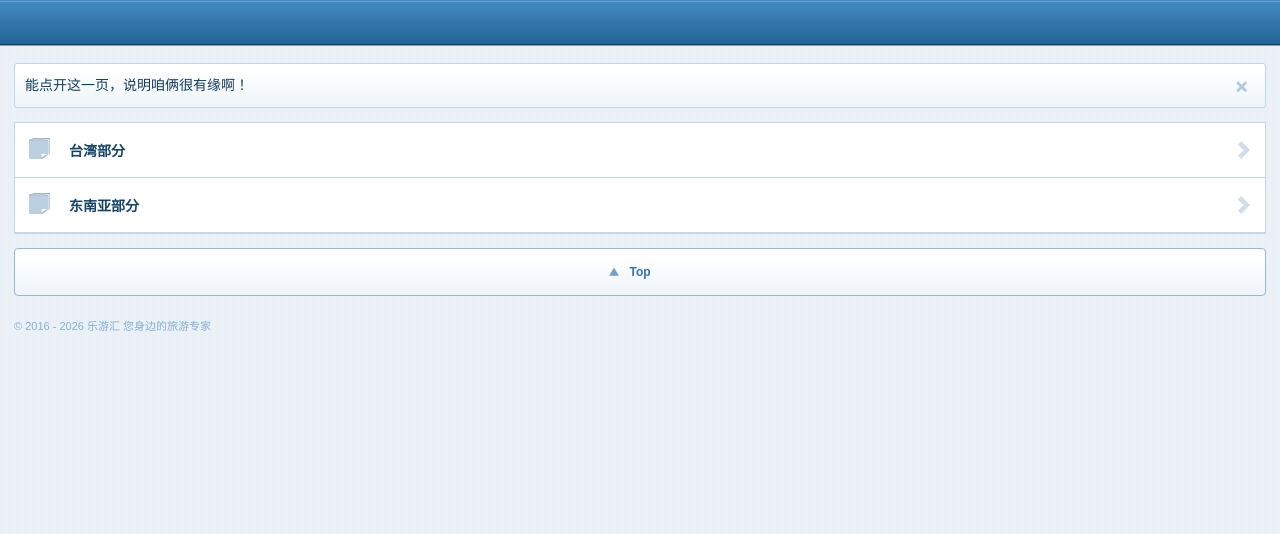
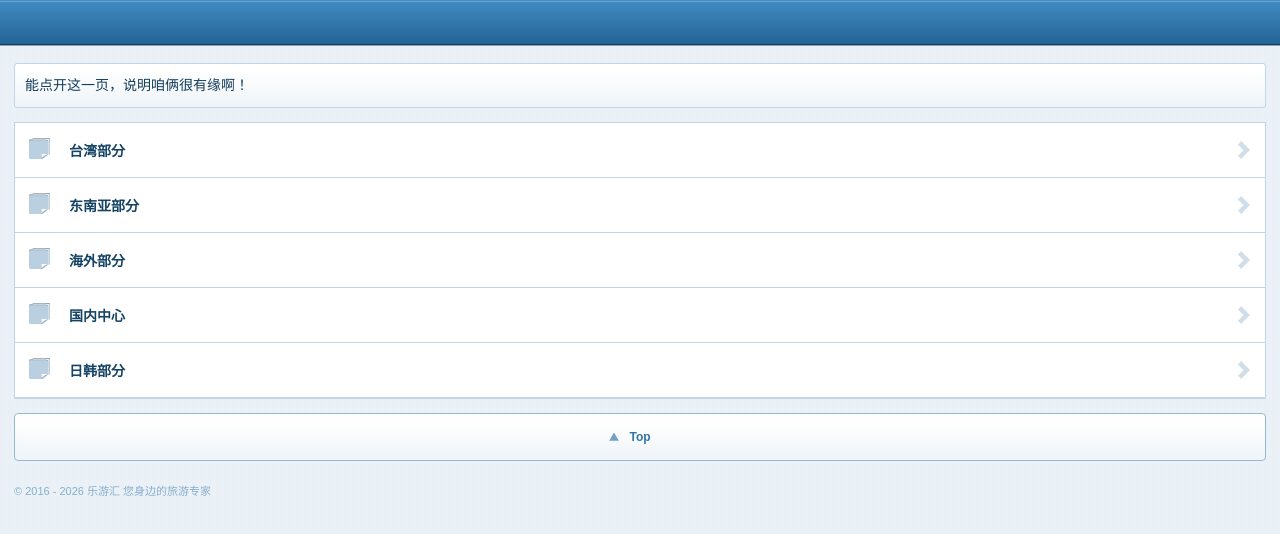
Before and after one commit to SimoHua/MobilSEE, a plain HTML site: page index.html in a window 1280 px wide. Drawn offline with Linux system fonts and the light colour scheme.

Commit message:
Mo3
new parts

```diff
--- a/index.html
+++ b/index.html
@@ -34,8 +34,7 @@
             <!-- start profile box -->
             <div class="profilebox">
            	    能点开这一页，说明咱俩很有缘啊！<b></b>
-                <a href="#" class="logout">logout</a>
-                <div class="clear"></div>
+           	    <div class="clear"></div>
             </div>
             <!-- end profile box -->
 
@@ -45,6 +44,9 @@
            	 <ul id="menu">
              	<li><a href="articles.html"><img src="img/icons/files.png" width="21" height="21" alt="icon" class="m-icon"/><b>台湾部分</b></a></li>
              	<li><a href="articles2.html"><img src="img/icons/files.png" width="21" height="21" alt="icon" class="m-icon"/><b>东南亚部分</b></a></li>
+                <li><a href="articles3.html"><img src="img/icons/files.png" width="21" height="21" alt="icon" class="m-icon"/><b>海外部分</b></a></li>
+                <li><a href="articles4.html"><img src="img/icons/files.png" width="21" height="21" alt="icon" class="m-icon"/><b>国内中心</b></a></li>
+                <li><a href="articles5.html"><img src="img/icons/files.png" width="21" height="21" alt="icon" class="m-icon"/><b>日韩部分</b></a></li>
    	         	<li></li>
            	 </ul>
             <!-- end menu -->
```
